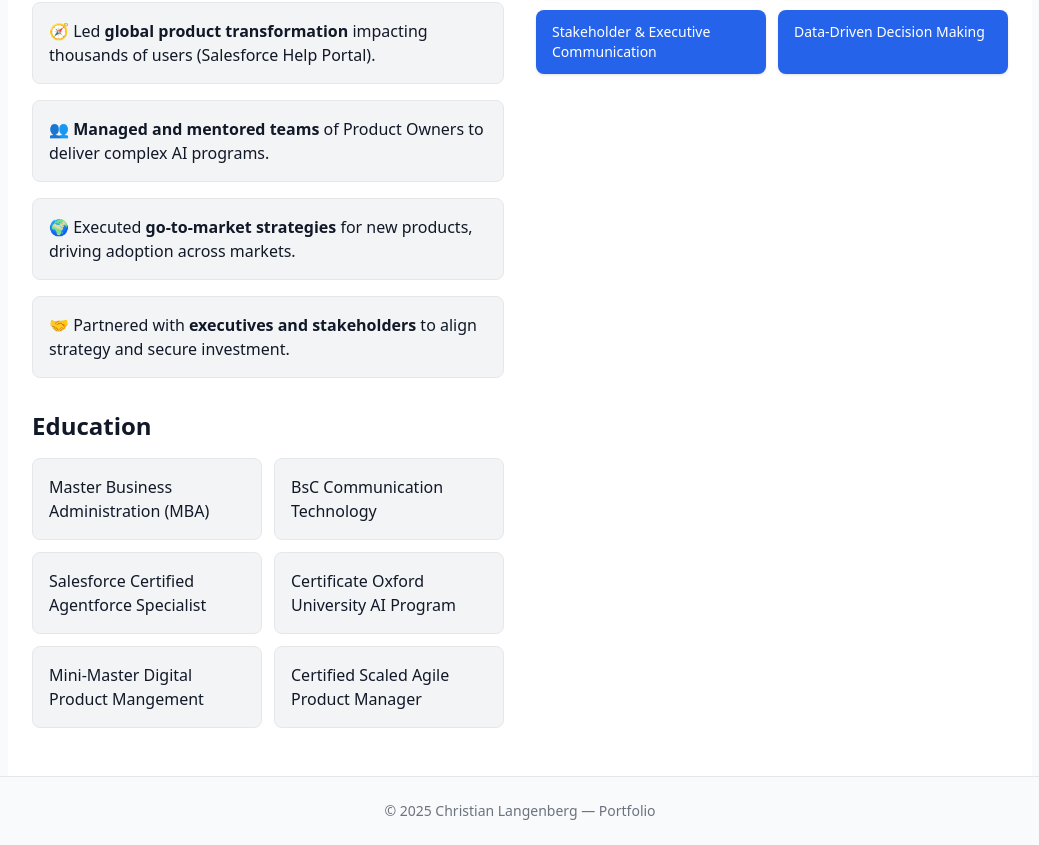
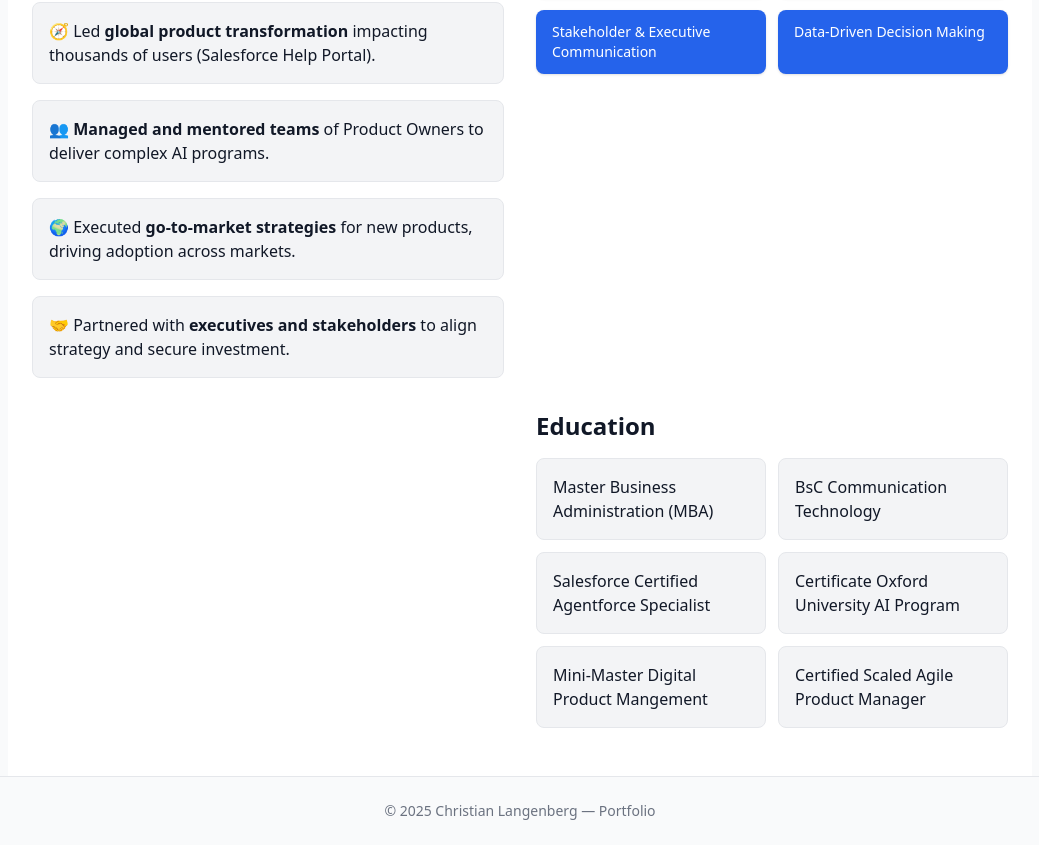
Before and after one commit to whatzabi75/my-portfolio, a Next.js app: page /about in a window 1280 px wide. Shown: the part 656-1501 px from the top of the page, without its empty margins (120-1159 px from the left). Built offline with nearby package versions, Linux system fonts and the light colour scheme.

Commit message:
Changes to about me page

```diff
--- a/src/app/about/page.tsx
+++ b/src/app/about/page.tsx
@@ -94,7 +94,7 @@ export default function AboutPage() {
         </div>
 
         {/* Education*/}
-        <div>
+        <div className="md:col-start-2">
           <h2 className="mb-4 text-2xl font-semibold">Education</h2>
           <ul className="grid grid-cols-1 gap-3 sm:grid-cols-2">
             {[
```
